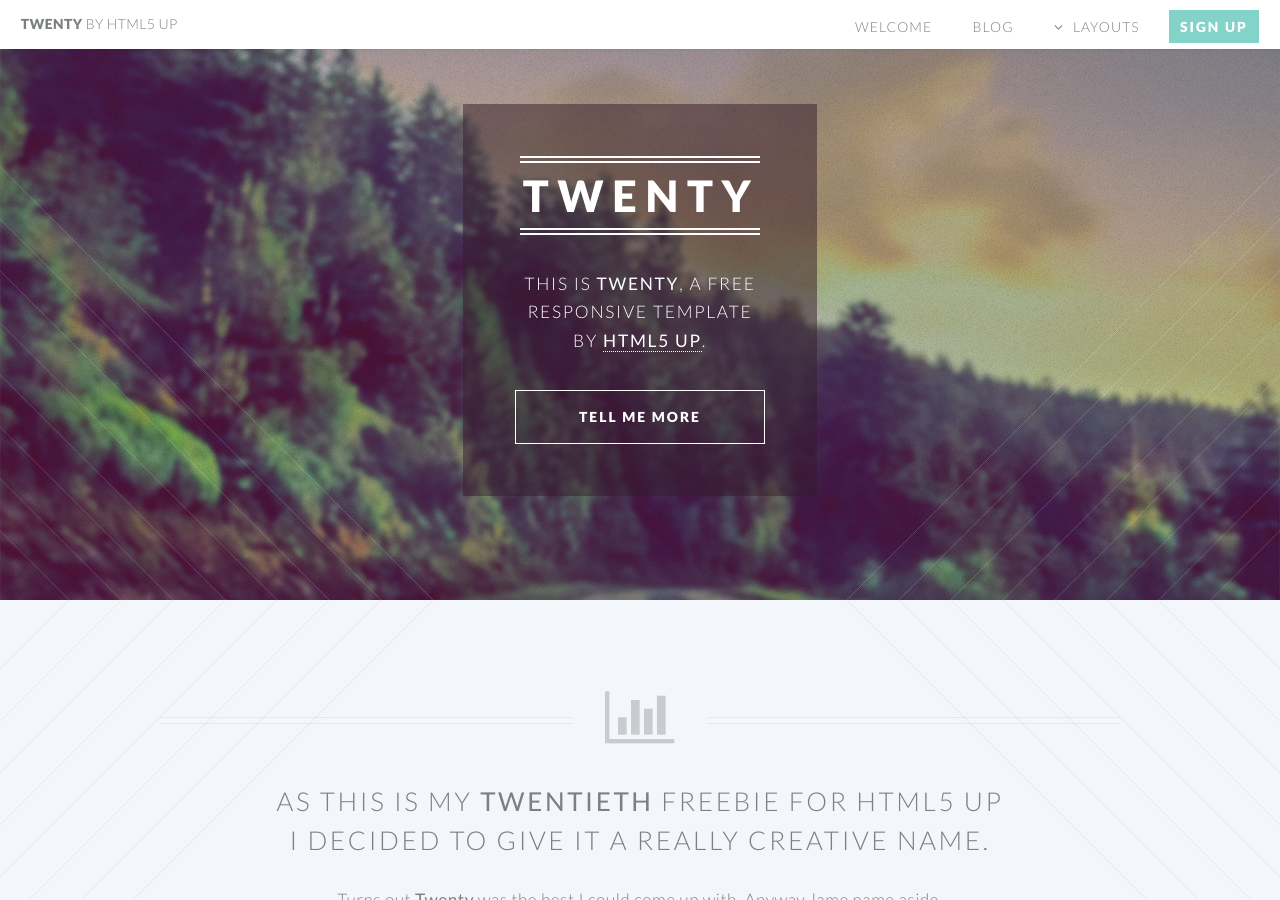
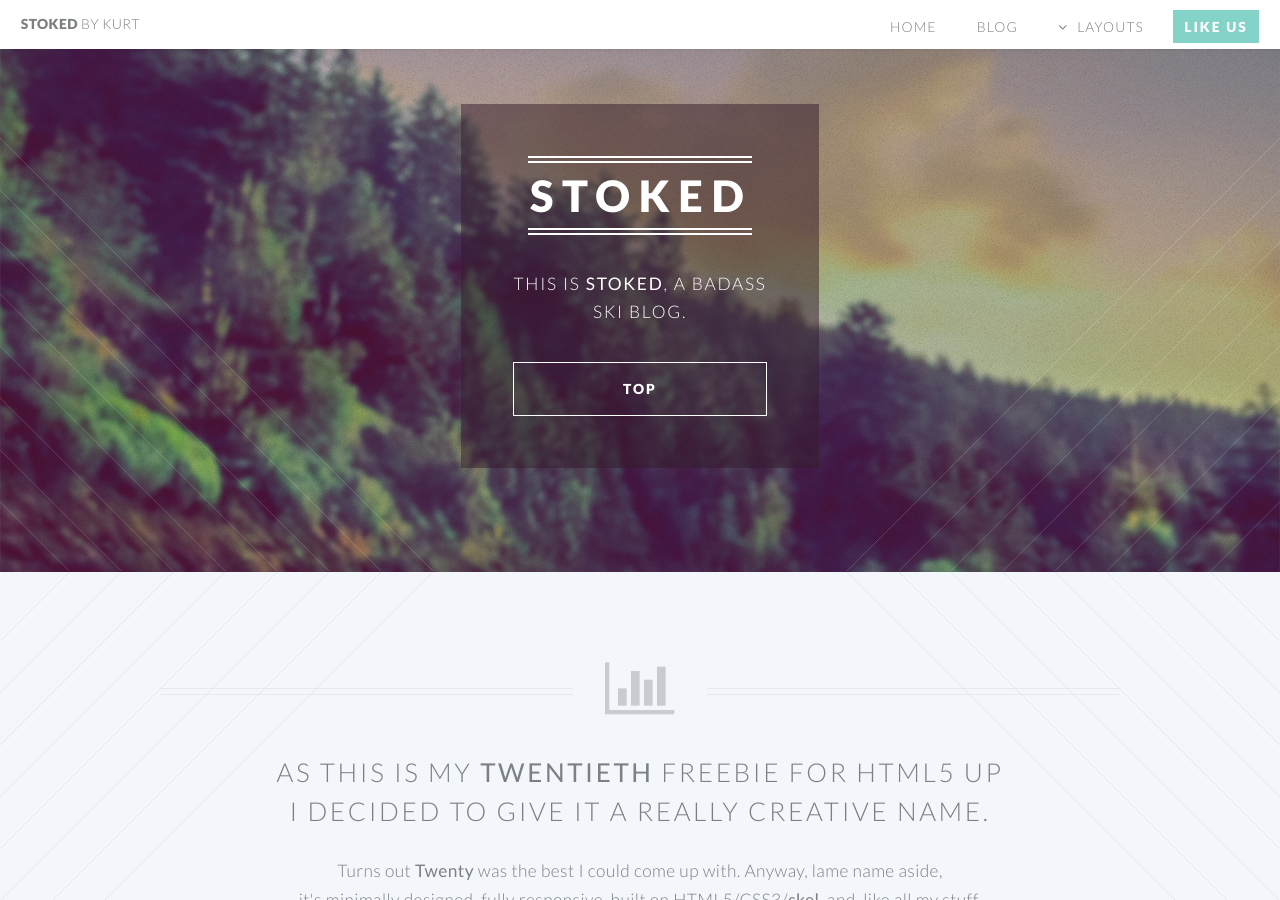
Before and after one commit to swirlsnap/swirlsnap.github.io, a Jekyll site: the page built from index.html, in a window 1280 px wide and 900 px high. Built offline with Jekyll 4.4.1, drawn with Linux system fonts in a browser that asks for light colours.

Commit message:
small change

```diff
--- a/_includes/banner.html
+++ b/_includes/banner.html
@@ -10,16 +10,15 @@
     <div class="inner">
 
         <header>
-            <h2>TWENTY</h2>
+            <h2>STOKED</h2>
         </header>
-        <p>This is <strong>Twenty</strong>, a free
+        <p>This is <strong>Stoked</strong>, a badass
         <br />
-        responsive template
+        ski blog.
         <br />
-        by <a href="http://html5up.net">HTML5 UP</a>.</p>
         <footer>
             <ul class="buttons vertical">
-                <li><a href="#main" class="button fit scrolly">Tell Me More</a></li>
+                <li><a href="#main" class="button fit scrolly">Top</a></li>
             </ul>
         </footer>
 
--- a/_includes/header.html
+++ b/_includes/header.html
@@ -1,8 +1,8 @@
 <header id="header">
-				<h1 id="logo"><a href="/">Twenty <span>by HTML5 UP</span></a></h1>
+				<h1 id="logo"><a href="/">Stoked <span>by Kurt</span></a></h1>
 				<nav id="nav">
 					<ul>
-						<li><a href="/">Welcome</a></li>
+						<li><a href="/">Home</a></li>
                         <li><a href="/blog.html">Blog</a></li>
 						<li class="submenu">
 							<a href="">Layouts</a>
@@ -23,7 +23,7 @@
 								</li>
 							</ul>
 						</li>
-						<li><a href="#" class="button special">Sign Up</a></li>
+						<li><a href="#" class="button special">Like Us</a></li>
 					</ul>
 				</nav>
 			</header>
```
